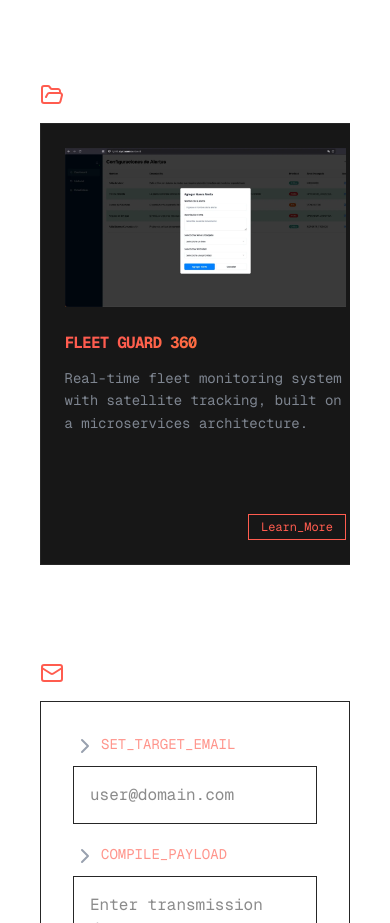
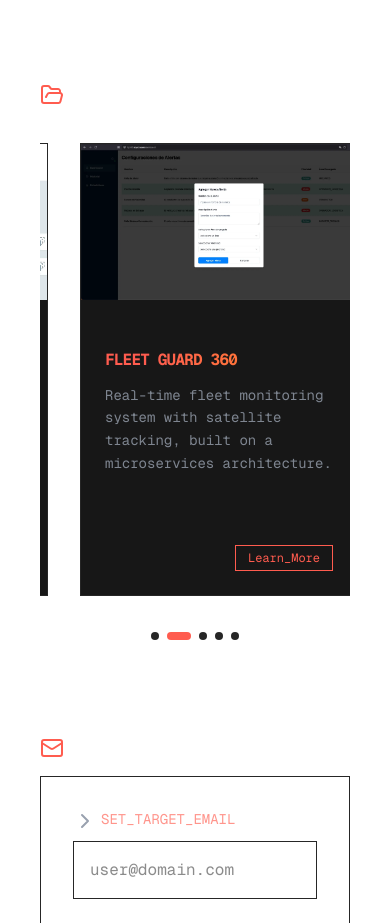
Before and after one commit to soydz/portfolio, a Next.js app: page / in a window 390 px wide. Shown: the part 4980-5903 px from the top of the page. Built offline with nearby package versions, Linux system fonts and the light colour scheme; no server answers.

Commit message:
feat: add navigation arrows, dot indicators, and improved hover effects to portfolio carousel

```diff
--- a/components/molecules/PortfolioCard.tsx
+++ b/components/molecules/PortfolioCard.tsx
@@ -16,10 +16,10 @@ export function PortfolioCard({
   description,
   imageUrl,
   textBtn,
-  onBtnClick
+  onBtnClick,
 }: Readonly<PortfolioCardProps>) {
   return (
-    <article className="border border-tertiary bg-neutral p-6 w-[85vw] h-full snap-center mb-8 hover:border-primary hover:-translate-y-5 transition-all duration-300 lg:max-w-lg">
+    <article className="border border-tertiary bg-neutral w-full max-w-2xl h-full hover:border-primary hover:-translate-y-5 hover:shadow-[0_0_20px_rgba(57,255,20,0.15)] transition-all duration-300">
       <div className="flex flex-col h-full justify-between">
         <div className="flex flex-col gap-6">
           <div className="relative w-full aspect-video overflow-hidden">
@@ -32,14 +32,20 @@ export function PortfolioCard({
               className="w-full h-full object-cover object-left"
             />
           </div>
-          <div className="flex flex-col gap-3">
-            <h6 className="font-bold font-mono uppercase tracking-tighter text-gradient transition-colors">{title}</h6>
-            <p className="text-txt-main/80 text-sm font-mono leading-relaxed">{description}</p>
+          <div className="flex flex-col gap-3 p-6">
+            <h6 className="font-bold font-mono uppercase tracking-tighter text-gradient transition-colors">
+              {title}
+            </h6>
+            <p className="text-txt-main/80 text-sm font-mono leading-relaxed">
+              {description}
+            </p>
           </div>
         </div>
-        <div className="flex justify-end">
+        <div className="flex justify-end pb-6 pr-6">
           {/* al onClick se le pasa la funcion, que permitira abrir el modal, con mas información*/}
-          <Button variant="outline" size="sm" onClick={onBtnClick}>{textBtn}</Button>
+          <Button variant="outline" size="sm" onClick={onBtnClick}>
+            {textBtn}
+          </Button>
         </div>
       </div>
     </article>
--- a/components/organisms/Portfolio.tsx
+++ b/components/organisms/Portfolio.tsx
@@ -1,6 +1,6 @@
 'use client'
 
-import { FolderOpen } from "lucide-react";
+import { ChevronLeft, ChevronRight, FolderOpen } from "lucide-react";
 import { Modal, PortfolioCard, PortfolioCardProps, ProjectDetails } from "../molecules";
 import { useState, useEffect, useRef } from "react";
 
@@ -10,56 +10,89 @@ interface PortfolioProps {
 }
 
 export function Portfolio({ title, cards }: Readonly<PortfolioProps>) {
-  // guarda la card seleccionada
   const [selectCard, setSelectCard] = useState<PortfolioCardProps | null>(null);
+  const [activeIndex, setActiveIndex] = useState(0);
 
-  // se usa Refs en lugar de States porque no queremos que el carrusel se vuelva a renderizar cada vez que se pausa/inicia
-  // se usa para controlar si el modal de detalles de cada card esta abierto
   const isModalOpenRef = useRef(false);
-  // se usa para controlar la pausa del carrusel
   const isPausedRef = useRef(false);
   const scrollRef = useRef<HTMLDivElement>(null);
+  const intervalRef = useRef<ReturnType<typeof setInterval>>(null);
+  const activeIndexRef = useRef(0);
+  const totalCards = cards.length;
+
+  function scrollToCard(index: number) {
+    const container = scrollRef.current;
+    if (!container) return;
+
+    const slide = container.querySelectorAll('[data-slide]')[index] as HTMLElement;
+    if (!slide) return;
+
+    container.scrollTo({
+      left: slide.offsetLeft,
+      behavior: "smooth",
+    });
+
+    activeIndexRef.current = index;
+    setActiveIndex(index);
+  }
+
+  function scrollNext() {
+    const nextIndex = activeIndexRef.current >= totalCards - 1 ? 0 : activeIndexRef.current + 1;
+    scrollToCard(nextIndex);
+  }
+
+  function scrollPrev() {
+    const prevIndex = activeIndexRef.current <= 0 ? totalCards - 1 : activeIndexRef.current - 1;
+    scrollToCard(prevIndex);
+  }
+
+  function startAutoScroll() {
+    if (intervalRef.current) clearInterval(intervalRef.current);
+    intervalRef.current = setInterval(() => {
+      if (isPausedRef.current || isModalOpenRef.current) return;
+      scrollNext();
+    }, 4000);
+  }
+
+  function handleManualNav(action: () => void) {
+    action();
+    startAutoScroll();
+  }
+
+  useEffect(() => {
+    startAutoScroll();
+    return () => {
+      if (intervalRef.current) clearInterval(intervalRef.current);
+    };
+  }, [totalCards]);
 
   useEffect(() => {
     const container = scrollRef.current;
     if (!container) return;
 
-    // función de desplazamiento automatico
-    const autoScroll = () => {
-      // se detiene si esta pausado o el modal esta abierto
-      if (isPausedRef.current || isModalOpenRef.current) return;
+    function handleScroll() {
+      if (!container) return;
+      const containerCenter = container.scrollLeft + container.clientWidth / 2;
+      let closest = 0;
+      let minDistance = Infinity;
 
-      const { scrollLeft, scrollWidth, clientWidth } = container;
-
-      // calcula limite maximo del scroll (ancho total - ancho visible)
-      const maxScroll = scrollWidth - clientWidth;
-      // obtiene el ancho de la tarjeta y le suma el espaciado entre tarjetas (gap-6)
-      const card = container.querySelector('.snap-center') as HTMLElement;
-      const cardWidth = card ? card.offsetWidth + 24 : clientWidth;
-
-      // ciclo infinito que hace que de la ultima tarjeta salte a la primera
-      // si llega al limite, o el siguiente salto lo deja mas alla del limite. con un margen de error de 5px
-      if (scrollLeft >= maxScroll - 5 || scrollLeft + cardWidth >= maxScroll - 5) {
-        container.scrollTo({
-          left: 0,
-          behavior: "smooth",
+      container.querySelectorAll('[data-slide]').forEach((el, index) => {
+        const slideEl = el as HTMLElement;
+        const slideCenter = slideEl.offsetLeft + slideEl.offsetWidth / 2;
+        const distance = Math.abs(containerCenter - slideCenter);
+        if (distance < minDistance) {
+          minDistance = distance;
+          closest = index;
+        }
       });
 
-      } else {
-        // desplaza la posición actual mas el ancho de una card
-        container.scrollTo({
-          left: scrollLeft + cardWidth,
-          behavior: "smooth",
-        });
+      activeIndexRef.current = closest;
+      setActiveIndex(closest);
     }
-    };
 
-    // cada 4 segundos se cambia de card
-    const interval = setInterval(autoScroll, 4000);
-
-    // al desmostar el componente se limpia el intervalo, para evitar fugas de memoria
-    return () => clearInterval(interval);
-  }, [])
+    container.addEventListener('scroll', handleScroll, { passive: true });
+    return () => container.removeEventListener('scroll', handleScroll);
+  }, []);
 
   return (
     <section>
@@ -67,7 +100,23 @@ export function Portfolio({ title, cards }: Readonly<PortfolioProps>) {
         <FolderOpen className="text-primary" />
         <h2 className="text-txt-title font-mono font-semibold py-4">{title}</h2>
       </div>
-      {/* se pausa si el usuario interactua con el mouse o el modal esta abierto */}
+
+      <div className="relative group/carousel">
+        <button
+          onClick={() => handleManualNav(scrollPrev)}
+          className="absolute left-2 top-1/2 -translate-y-1/2 z-10 bg-neutral/80 border border-tertiary p-2 text-primary opacity-0 group-hover/carousel:opacity-100 transition-opacity hover:bg-tertiary hover:text-white cursor-pointer"
+          aria-label="Previous project"
+        >
+          <ChevronLeft size={20} />
+        </button>
+        <button
+          onClick={() => handleManualNav(scrollNext)}
+          className="absolute right-2 top-1/2 -translate-y-1/2 z-10 bg-neutral/80 border border-tertiary p-2 text-primary opacity-0 group-hover/carousel:opacity-100 transition-opacity hover:bg-tertiary hover:text-white cursor-pointer"
+          aria-label="Next project"
+        >
+          <ChevronRight size={20} />
+        </button>
+
         <div
           ref={scrollRef}
           onMouseEnter={() => { isPausedRef.current = true }}
@@ -76,24 +125,40 @@ export function Portfolio({ title, cards }: Readonly<PortfolioProps>) {
               isPausedRef.current = false
             }
           }}
-        className="flex gap-6 overflow-x-auto snap-x scrollbar-hide"
+          className="flex overflow-x-auto snap-x snap-mandatory scrollbar-hide"
         >
-        {/* para el centrado correcto de la card inicial */}
-        <div className="xl:min-w-[40%] xl:h-px" />
           {cards?.map((card) => (
-          <div key={card.title} className="snap-center">
+            <div
+              key={card.title}
+              data-slide
+              className="min-w-full snap-center flex justify-center px-4 py-5"
+            >
               <PortfolioCard
                 {...card}
                 onBtnClick={() => {
                   setSelectCard(card)
-                isPausedRef.current = true;     // detiene el carrusel
-                isModalOpenRef.current = true;  // marca el modal como abierto
+                  isPausedRef.current = true;
+                  isModalOpenRef.current = true;
                 }}
               />
             </div>
           ))}
-        {/* para el centrado correcto de la card final */}
-        <div className="xl:min-w-[40%] xl:h-px" />
+        </div>
+
+        <div className="flex justify-center gap-2 mt-4">
+          {cards.map((card, index) => (
+            <button
+              key={card.title}
+              onClick={() => handleManualNav(() => scrollToCard(index))}
+              className={`w-2 h-2 rounded-full transition-all cursor-pointer ${
+                activeIndex === index
+                  ? "bg-primary w-6"
+                  : "bg-tertiary hover:bg-primary/50"
+              }`}
+              aria-label={`Go to ${card.title}`}
+            />
+          ))}
+        </div>
       </div>
 
       <Modal title={selectCard?.title || "Portfolio"} isOpen={!!selectCard}
@@ -102,8 +167,7 @@ export function Portfolio({ title, cards }: Readonly<PortfolioProps>) {
           isPausedRef.current = false;
           isModalOpenRef.current = false;
         }} >
-        {selectCard && <ProjectDetails {...selectCard.details}
-        />}
+        {selectCard && <ProjectDetails {...selectCard.details} />}
       </Modal>
 
     </section>
```
Lines whose indentation alone changed are shown as unchanged.
